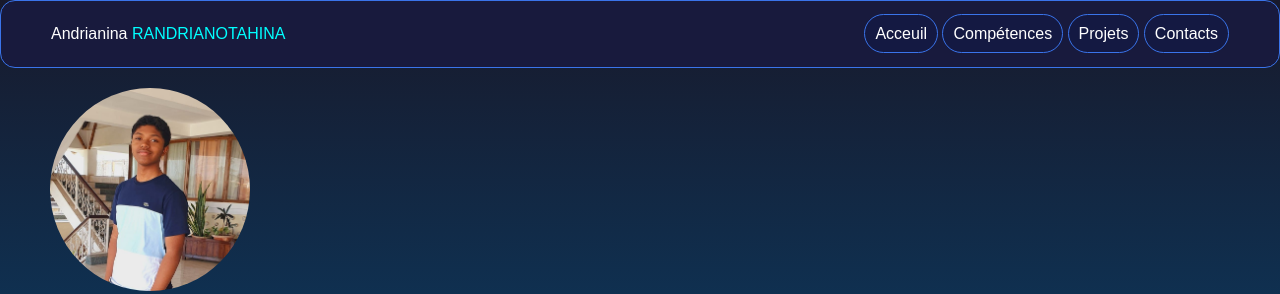
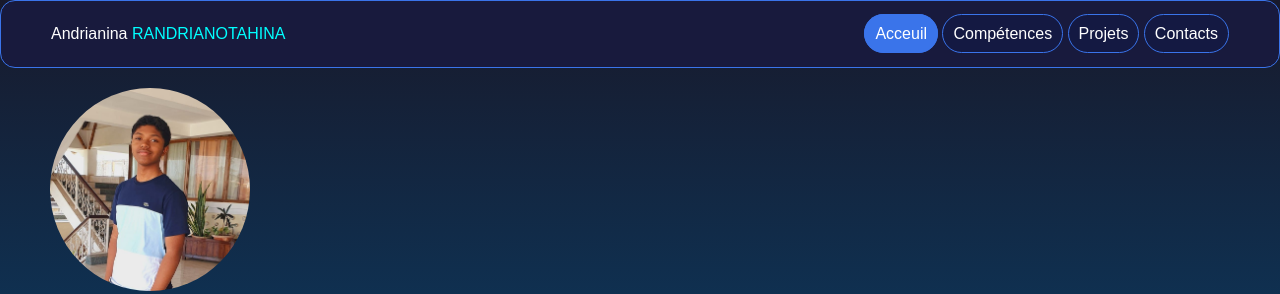
Before and after one commit to Andria-m16/Mon-portfolio, a plain HTML site: page index.html in a window 1280 px wide. Shown: the top 294 px of the page. Drawn offline with Linux system fonts and the light colour scheme.

Commit message:
Ajout d'élément décoratif

```diff
--- a/index.html
+++ b/index.html
@@ -10,7 +10,7 @@
     <header>
         <p><span>Andrianina</span> <span id="nom">RANDRIANOTAHINA</span></p>
         <nav>
-            <a href="index.html">Acceuil</a>
+            <a href="index.html" class="nav-link active">Acceuil</a>
             <a href="skills.html">Compétences</a>
             <a href="xp.html">Projets</a>
             <a href="contacts.html">Contacts</a>
```
Also changed, not shown: skills.html (+0 -1 lines).
